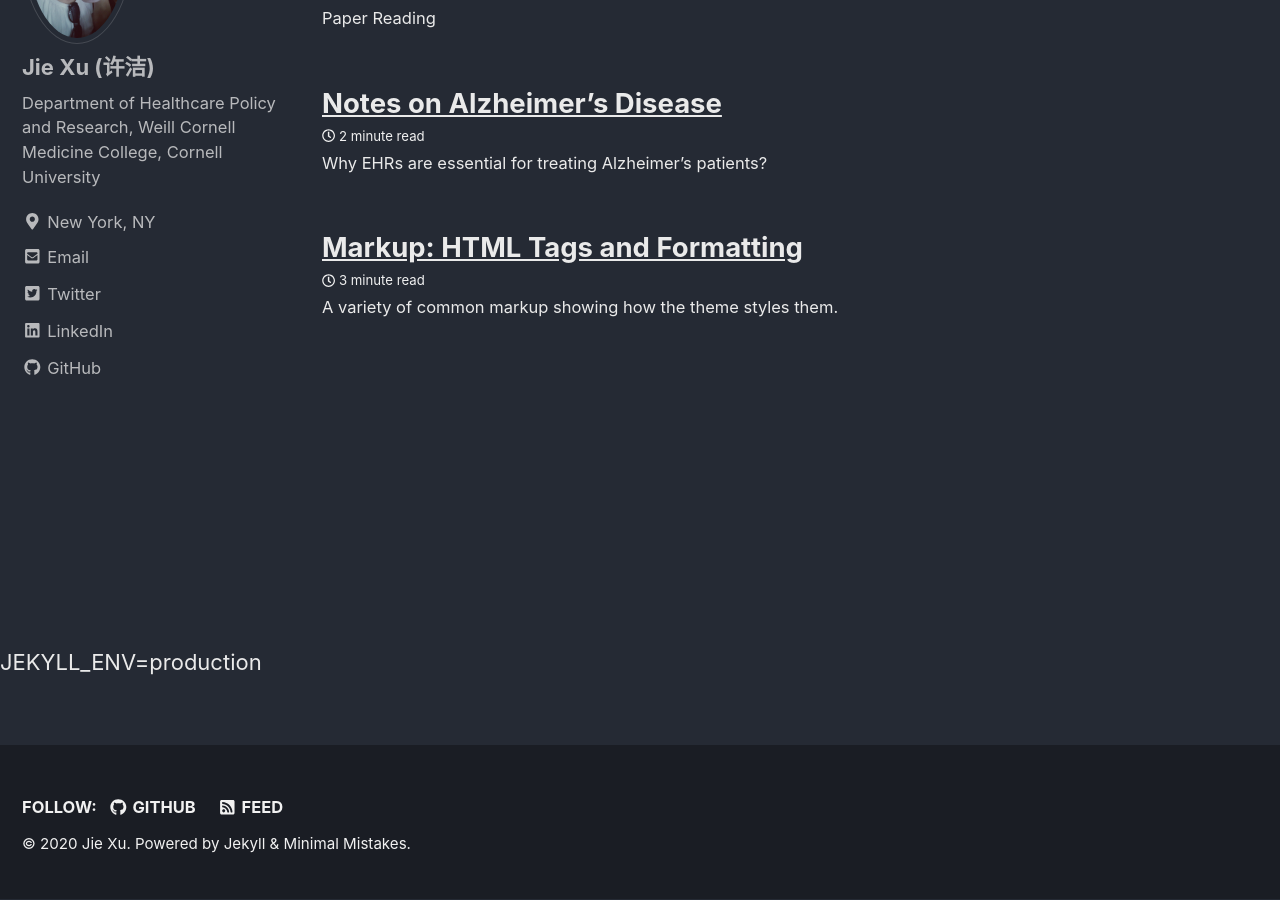
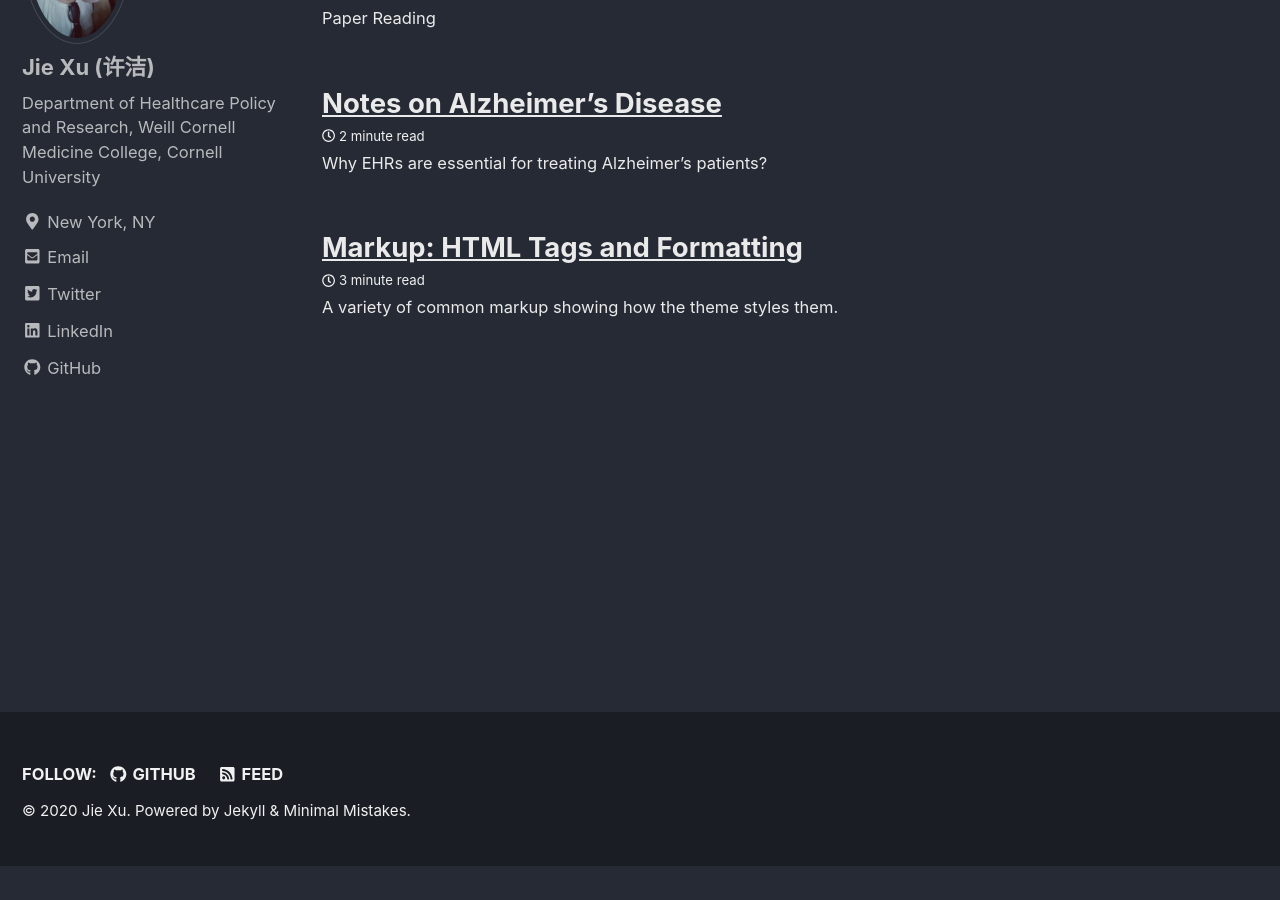
Before and after one commit to jxu1015/jxu1015.github.io, a Jekyll site: the page built from index.html, in a window 1280 px wide and 900 px high, scrolled down 634 px. Built offline with Jekyll 4.4.1, drawn with Linux system fonts in a browser that asks for light colours; nearby versions of some CDN libraries; the list of posts is cut into pages by our own code; after the commit the page ends 1501 px from its top, so only the background shows below that.

Commit message:
Update analytics.html

```diff
--- a/_includes/analytics.html
+++ b/_includes/analytics.html
@@ -1,4 +1,3 @@
-JEKYLL_ENV=production
 {% if jekyll.environment == 'production' and site.analytics.provider and page.analytics != false %}
 
 {% case site.analytics.provider %}
```
